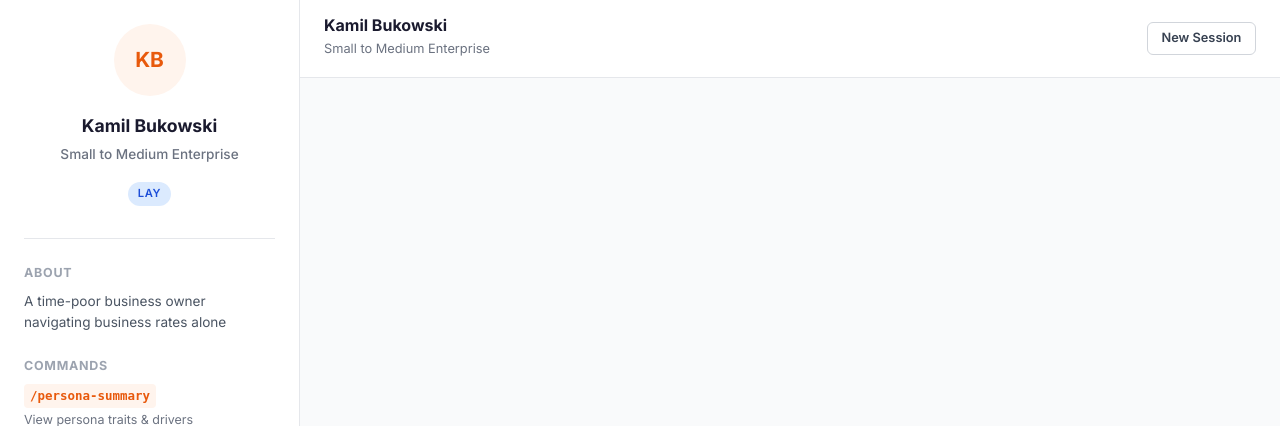
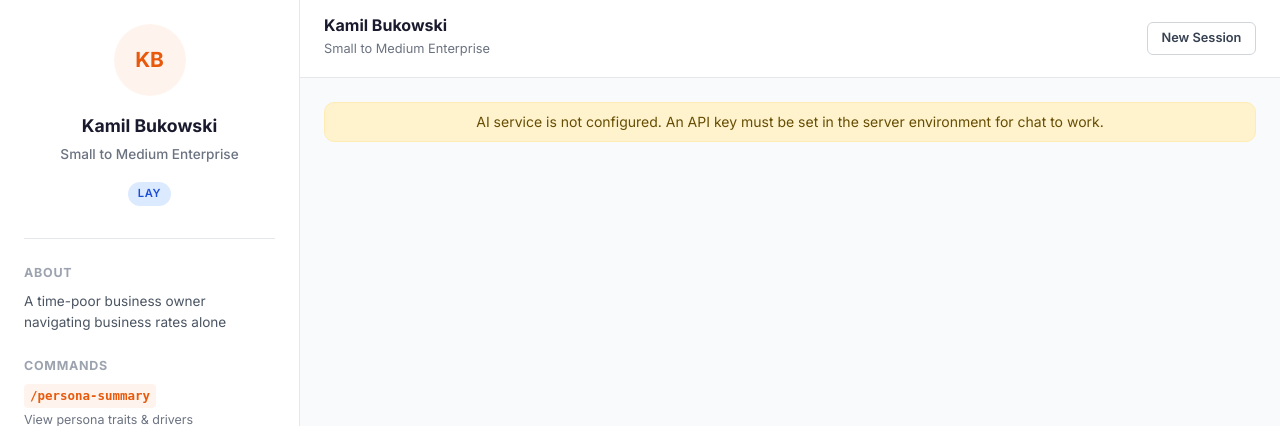
Before and after one commit to UXdave/Synthetic-personas, a Flask app: page /chat/sme in a window 1280 px wide. Shown: the part 65-491 px from the top of the page. Run offline with Flask 3, Linux system fonts and the light colour scheme; the visitor is signed in with stand-in values (Sample User, id 1).

Commit message:
Fix persona chat: default to Claude API, fix AJAX auth, add error handling
The app was broken past the landing page because:
- Default AI provider was OpenAI but no key was configured on Render
- AJAX requests to /api/chat got HTML login redirects instead of JSON 401s
  when sessions expired, causing JS parse errors
- No validation or user-facing errors when API keys were missing

Changes:
- Default AI_PROVIDER to "anthropic" (app.py, render.yaml, .env.example)
- Return JSON 401 for AJAX requests in login_required decorator
- Add API key validation with clear error messages in /api/chat
- Add /api/status endpoint for frontend to check API readiness
- Frontend checks API status on page load and shows warning banner
- System message styling (red) distinct from assistant messages
- Handle 401 responses in JS with redirect to login
- Remove failed user messages from conversation history on error
- Add startup diagnostics logging for API configuration

https://claude.ai/code/session_01G9r2K7BHnkq54Fcy8WFJhL

```diff
--- a/app.py
+++ b/app.py
@@ -1,5 +1,6 @@
 import os
 import json
+import logging
 import secrets
 from pathlib import Path
 from functools import wraps
@@ -12,13 +13,22 @@ from flask import (
 app = Flask(__name__)
 app.secret_key = os.environ.get("SECRET_KEY", secrets.token_hex(32))
 
+# Logging
+logging.basicConfig(level=logging.INFO)
+logger = logging.getLogger(__name__)
+
 # Configuration
 SITE_PASSWORD = os.environ.get("SITE_PASSWORD", "transform2024")
-AI_PROVIDER = os.environ.get("AI_PROVIDER", "openai")  # "openai" or "anthropic"
+AI_PROVIDER = os.environ.get("AI_PROVIDER", "anthropic")  # "anthropic" or "openai"
 OPENAI_API_KEY = os.environ.get("OPENAI_API_KEY", "")
 ANTHROPIC_API_KEY = os.environ.get("ANTHROPIC_API_KEY", "")
 OPENAI_MODEL = os.environ.get("OPENAI_MODEL", "gpt-4o")
 ANTHROPIC_MODEL = os.environ.get("ANTHROPIC_MODEL", "claude-sonnet-4-20250514")
+
+# Startup diagnostics
+logger.info("AI_PROVIDER=%s", AI_PROVIDER)
+logger.info("ANTHROPIC_API_KEY configured: %s", bool(ANTHROPIC_API_KEY))
+logger.info("OPENAI_API_KEY configured: %s", bool(OPENAI_API_KEY))
 
 # Load persona data
 PERSONA_DIR = Path(__file__).parent / "persona_data"
@@ -90,6 +100,9 @@ def login_required(f):
     @wraps(f)
     def decorated_function(*args, **kwargs):
         if not session.get("authenticated"):
+            # Return JSON 401 for AJAX/API requests instead of a redirect
+            if request.is_json or request.headers.get("Content-Type") == "application/json":
+                return jsonify({"error": "Session expired. Please refresh the page and log in again."}), 401
             return redirect(url_for("login"))
         return f(*args, **kwargs)
     return decorated_function
@@ -132,11 +145,17 @@ def chat(persona_id):
 @login_required
 def api_chat():
     data = request.json
+    if not data:
+        return jsonify({"error": "Invalid request body."}), 400
+
     persona_id = data.get("persona_id")
     messages = data.get("messages", [])
 
-    if persona_id not in PERSONAS:
-        return jsonify({"error": "Unknown persona"}), 400
+    if not persona_id or persona_id not in PERSONAS:
+        return jsonify({"error": "Unknown persona."}), 400
+
+    if not messages:
+        return jsonify({"error": "No messages provided."}), 400
 
     persona = PERSONAS[persona_id]
     dossier = json.dumps(persona, indent=2)
@@ -152,13 +171,22 @@ def api_chat():
         if OPENAI_API_KEY:
             provider = "openai"
 
+    # Validate that the selected provider has an API key
+    if provider == "anthropic" and not ANTHROPIC_API_KEY:
+        logger.error("Anthropic API key is not configured")
+        return jsonify({"error": "The Claude API key is not configured. Please set ANTHROPIC_API_KEY in the environment."}), 503
+    if provider == "openai" and not OPENAI_API_KEY:
+        logger.error("OpenAI API key is not configured")
+        return jsonify({"error": "The OpenAI API key is not configured. Please set OPENAI_API_KEY in the environment."}), 503
+
     try:
         if provider == "anthropic":
             return _chat_anthropic(system_prompt, messages)
         else:
             return _chat_openai(system_prompt, messages)
     except Exception as e:
-        return jsonify({"error": str(e)}), 500
+        logger.exception("Chat API error (provider=%s)", provider)
+        return jsonify({"error": f"AI service error: {e}"}), 500
 
 
 def _chat_openai(system_prompt, messages):
@@ -207,6 +235,27 @@ def _chat_anthropic(system_prompt, messages):
     return jsonify({"reply": reply})
 
 
+@app.route("/api/status")
+@login_required
+def api_status():
+    """Check whether the AI backend is configured and ready."""
+    provider = AI_PROVIDER.lower()
+    if provider == "anthropic" and not ANTHROPIC_API_KEY:
+        if OPENAI_API_KEY:
+            provider = "openai"
+    elif provider == "openai" and not OPENAI_API_KEY:
+        if ANTHROPIC_API_KEY:
+            provider = "anthropic"
+
+    has_key = (provider == "anthropic" and bool(ANTHROPIC_API_KEY)) or \
+              (provider == "openai" and bool(OPENAI_API_KEY))
+
+    return jsonify({
+        "ready": has_key,
+        "provider": provider,
+    })
+
+
 if __name__ == "__main__":
     port = int(os.environ.get("PORT", 5000))
     debug = os.environ.get("FLASK_DEBUG", "false").lower() == "true"
--- a/render.yaml
+++ b/render.yaml
@@ -12,7 +12,7 @@ services:
       - key: SITE_PASSWORD
         sync: false
       - key: AI_PROVIDER
-        value: openai
+        value: anthropic
       - key: OPENAI_API_KEY
         sync: false
       - key: OPENAI_MODEL
--- a/static/css/style.css
+++ b/static/css/style.css
@@ -981,6 +981,30 @@ a {
     }
 }
 
+/* System / error messages */
+.message-system .message-avatar {
+    background: #dc3545;
+    color: #fff;
+    font-weight: 700;
+}
+
+.message-system .message-bubble {
+    background: #fff3f3;
+    border: 1px solid #f5c2c7;
+    color: #842029;
+}
+
+.chat-status-banner {
+    background: #fff3cd;
+    border: 1px solid #ffecb5;
+    color: #664d03;
+    padding: var(--space-sm) var(--space-md);
+    border-radius: var(--radius-md);
+    margin-bottom: var(--space-md);
+    font-size: 0.875rem;
+    text-align: center;
+}
+
 /* Hide footer on chat page */
 body.page-chat .footer {
     display: none;
--- a/static/js/chat.js
+++ b/static/js/chat.js
@@ -10,6 +10,9 @@ document.addEventListener("DOMContentLoaded", () => {
 
     let conversationHistory = [];
     let isLoading = false;
+
+    // Check API readiness on page load
+    checkApiStatus();
 
     // Sidebar toggle (mobile)
     if (sidebarToggle && sidebar) {
@@ -79,20 +82,55 @@ document.addEventListener("DOMContentLoaded", () => {
                 })
             });
 
+            // Handle session expiry - redirect to login
+            if (response.status === 401) {
+                addMessage("system", "Your session has expired. Redirecting to login...");
+                conversationHistory.pop(); // Remove the failed user message
+                setTimeout(() => { window.location.href = "/login"; }, 2000);
+                setLoading(false);
+                return;
+            }
+
             const data = await response.json();
 
             if (data.error) {
-                addMessage("assistant", "I'm sorry, there was an error: " + data.error);
+                addMessage("system", data.error);
+                conversationHistory.pop(); // Remove the failed user message from history
             } else {
                 addMessage("assistant", data.reply);
                 conversationHistory.push({ role: "assistant", content: data.reply });
             }
         } catch (err) {
-            addMessage("assistant", "Connection error. Please check your network and try again.");
+            addMessage("system", "Connection error. Please check your network and try again.");
+            conversationHistory.pop(); // Remove the failed user message
         }
 
         setLoading(false);
     });
+
+    async function checkApiStatus() {
+        try {
+            const response = await fetch("/api/status", {
+                headers: { "Content-Type": "application/json" }
+            });
+            if (response.status === 401) return; // Session issue, login redirect will handle
+            const data = await response.json();
+            if (!data.ready) {
+                addStatusBanner("AI service is not configured. An API key must be set in the server environment for chat to work.");
+            }
+        } catch (err) {
+            // Silently ignore - errors will surface when user tries to chat
+        }
+    }
+
+    function addStatusBanner(message) {
+        const existing = chatMessages.querySelector(".chat-status-banner");
+        if (existing) existing.remove();
+        const banner = document.createElement("div");
+        banner.className = "chat-status-banner";
+        banner.textContent = message;
+        chatMessages.insertBefore(banner, chatMessages.firstChild);
+    }
 
     function addMessage(role, content) {
         const messageDiv = document.createElement("div");
@@ -103,6 +141,8 @@ document.addEventListener("DOMContentLoaded", () => {
 
         if (role === "user") {
             avatarDiv.textContent = "You";
+        } else if (role === "system") {
+            avatarDiv.textContent = "!";
         } else {
             const avatarInitials = document.querySelector(".sidebar-persona .persona-avatar span");
             avatarDiv.textContent = avatarInitials ? avatarInitials.textContent : "AI";
```
Also changed, not shown: 1 other file.
